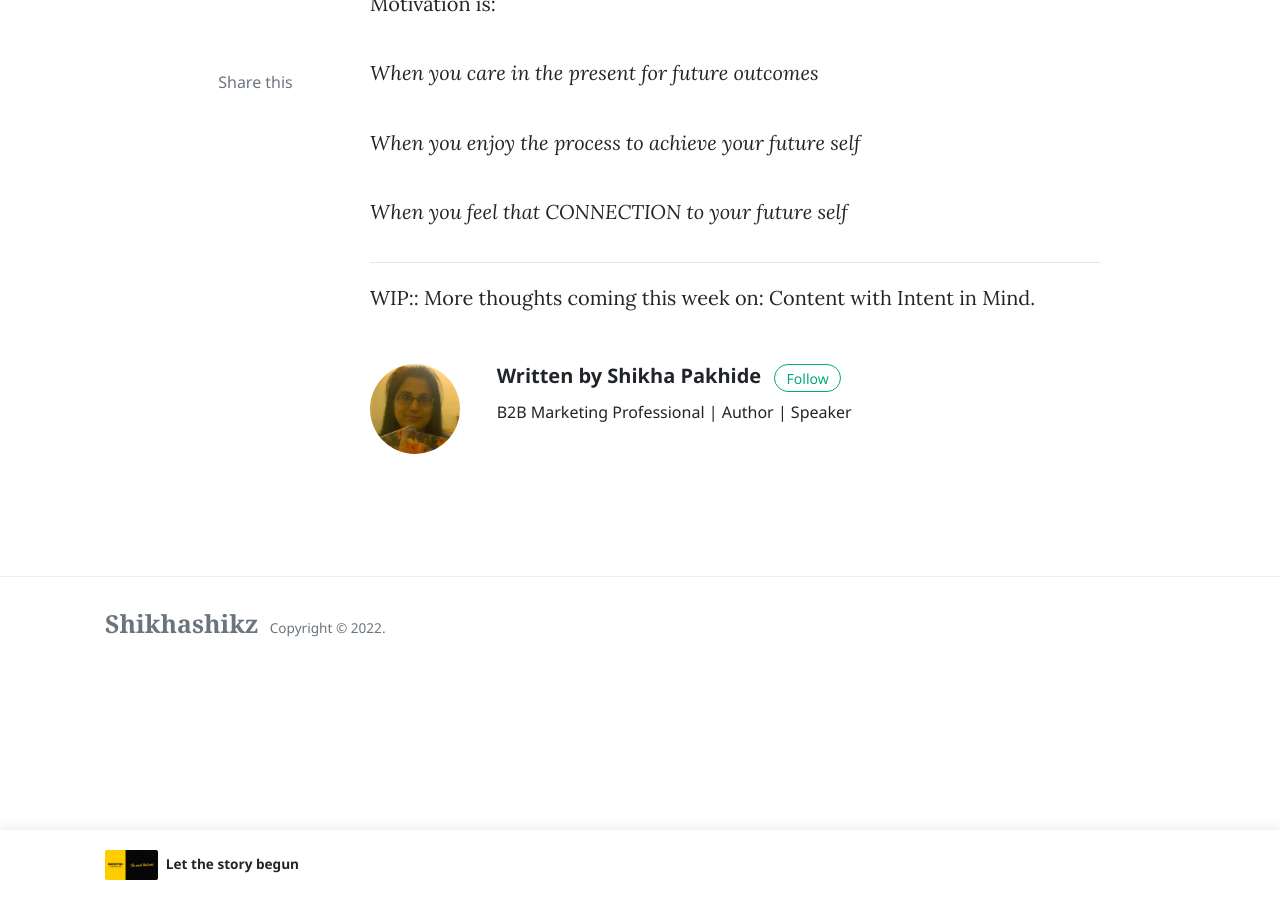
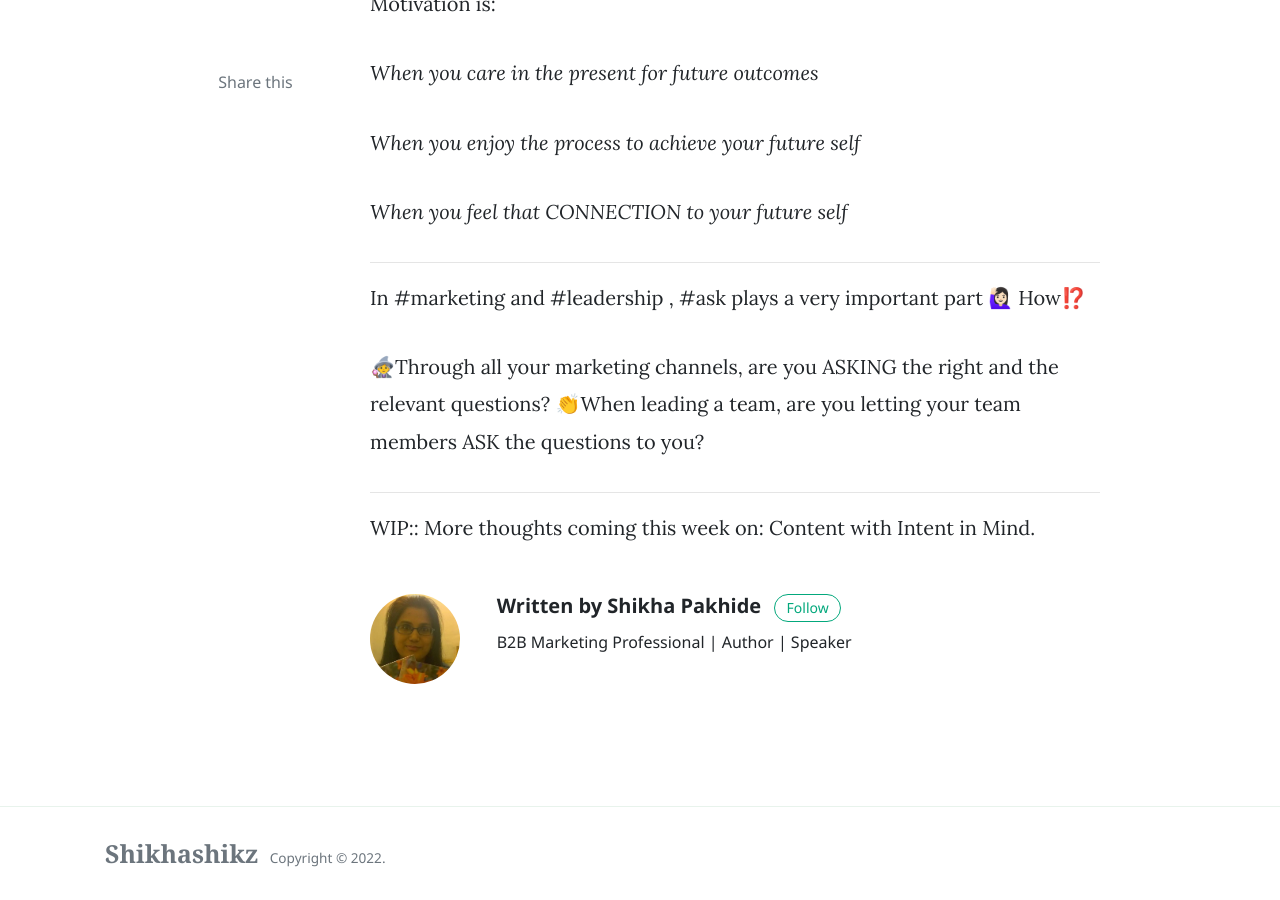
Before and after one commit to shikhashikz/shikhashikz.github.io, a Jekyll site: the page built from _posts/2022-01-10-Ask.md, in a window 1280 px wide and 900 px high, scrolled down 3278 px. Built offline with Jekyll 4.4.1, drawn with Linux system fonts in a browser that asks for light colours; nearby versions of some CDN libraries; comment, search, counter and statistics services are not loaded.

Commit message:
Update 2022-01-10-Ask.md

```diff
--- a/_posts/2022-01-10-Ask.md
+++ b/_posts/2022-01-10-Ask.md
@@ -69,5 +69,12 @@ Motivation is:
 *When you feel that CONNECTION to your future self*
 
 ---
+In #marketing and #leadership , #ask plays a very important part 🙋🏻‍♀️
+How⁉️
+
+🧙‍♀️Through all your marketing channels, are you ASKING the right and the relevant questions?
+👏When leading a team, are you letting your team members ASK the questions to you?
+
+---
 
 WIP:: More thoughts coming this week on: Content with Intent in Mind.
```
